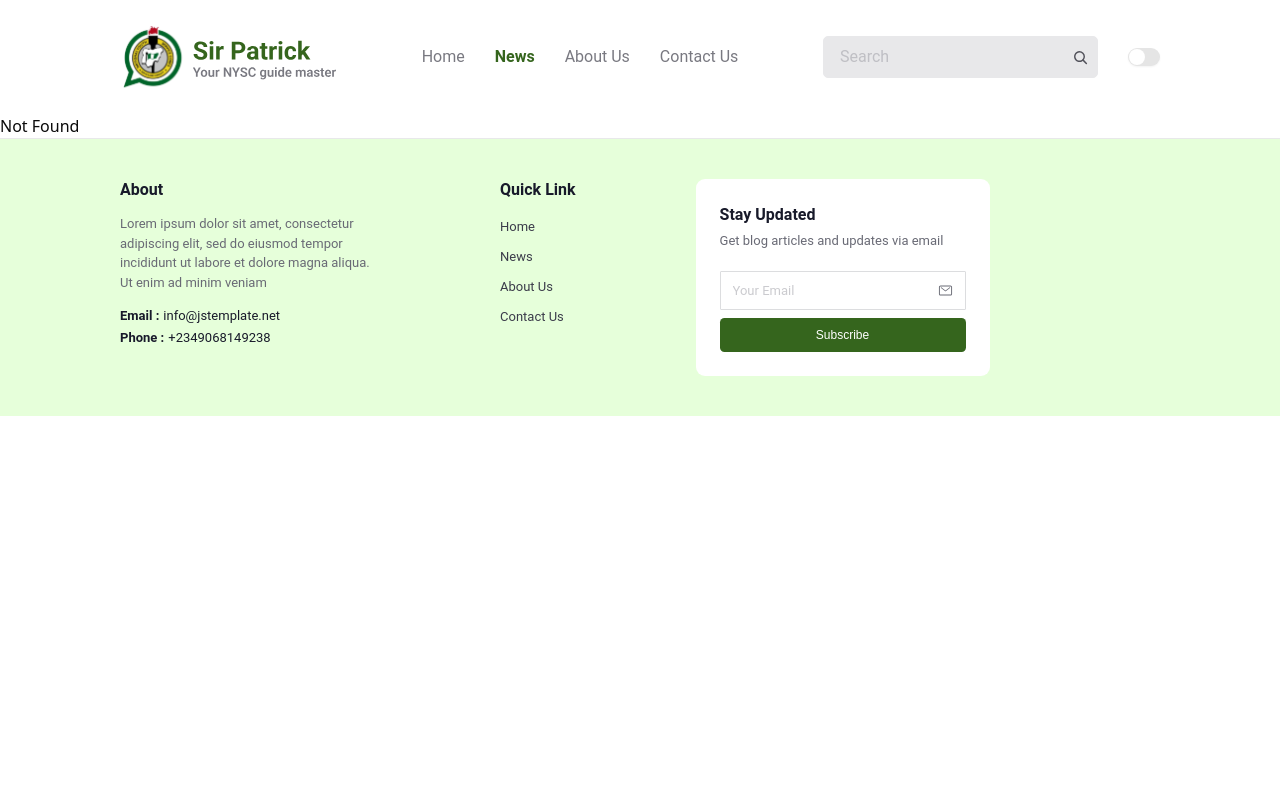
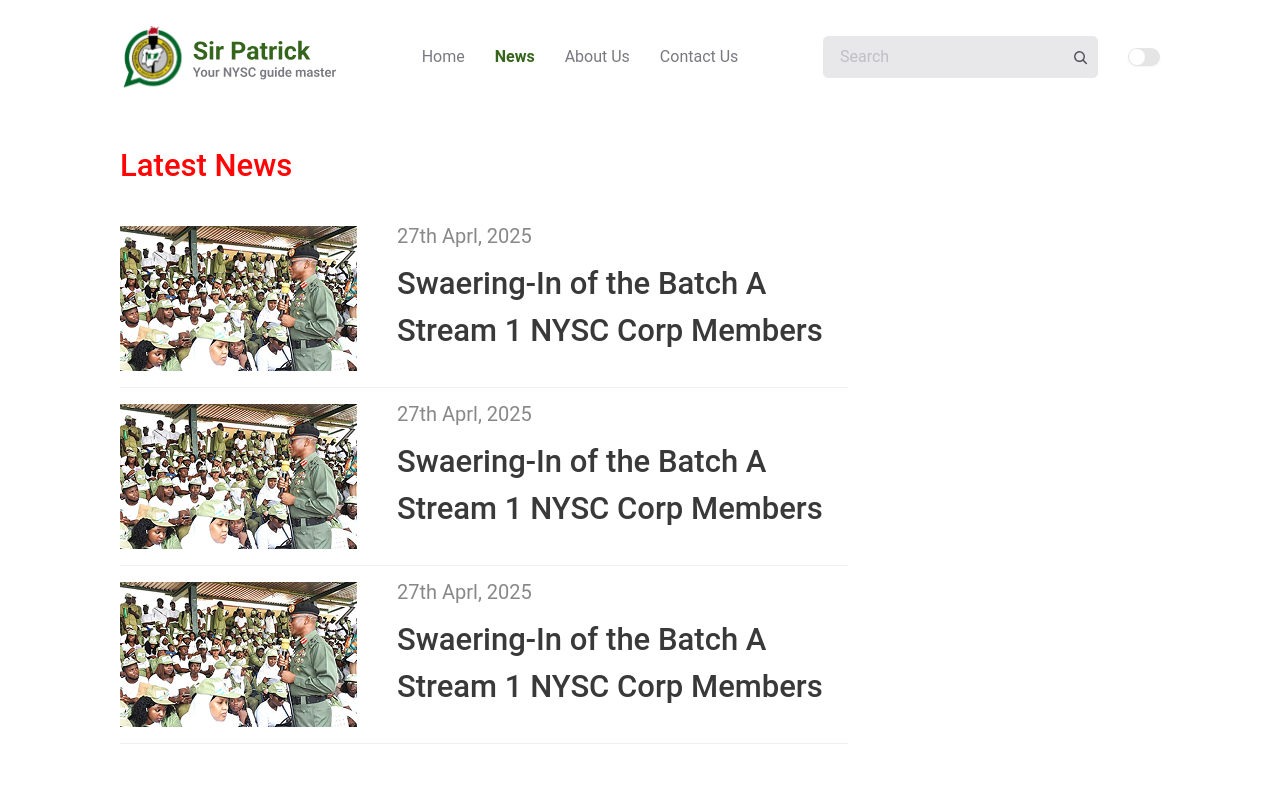
Before and after one commit to HenryAgu/sir-patrick, a React (Vite) app: page /news in a window 1280 px wide. Shown: the top 800 px of the page. Built offline with nearby package versions, Linux system fonts and the light colour scheme.

Commit message:
latest news page

```diff
--- /dev/null
+++ b/src/components/latestNews.tsx
@@ -0,0 +1,59 @@
+import { Link } from "@tanstack/react-router";
+
+interface News {
+  path: string;
+  image: string;
+  date: string;
+  title: string;
+}
+
+const news: News[] = [
+  {
+    path: "/",
+    image: "/images/Image.png",
+    date: "27th Aprl, 2025",
+    title: "Swaering-In of the Batch A Stream 1 NYSC Corp Members",
+  },
+  {
+    path: "/",
+    image: "/images/Image.png",
+    date: "27th Aprl, 2025",
+    title: "Swaering-In of the Batch A Stream 1 NYSC Corp Members",
+  },
+  {
+    path: "/",
+    image: "/images/Image.png",
+    date: "27th Aprl, 2025",
+    title: "Swaering-In of the Batch A Stream 1 NYSC Corp Members",
+  },
+];
+
+const LatestNews = () => {
+  return (
+    <div className="my-4 lg:my-8 flex flex-col w-full md:w-[70%]">
+      {news.map((item, index) => (
+        <Link
+          to={item.path}
+          className="flex gap-x-5 lg:gap-x-10 border-b border-b-brand-gray-200 w-fit py-2 lg:py-4"
+          key={index}
+        >
+          <img
+            src={item.image}
+            alt="image"
+            className="lg:w-[237px] lg:h-[145px] lg:aspect-[237/145] w-[108px] h-[85px] aspect-[108/85]"
+          />
+          <div className="flex flex-col gap-y-[8.8px] lg:gap-y-[15px]">
+            <span className="text-[#39393999] text-[10px] lg:text-xl font-normal leading-[101%]">
+              {item.date}
+            </span>
+            <p className="line-clamp-2 text-[#393939] font-medium text-[13px] lg:text-[31px]">
+              {item.title}
+            </p>
+          </div>
+        </Link>
+      ))}
+    </div>
+  );
+};
+
+export default LatestNews;
--- a/src/index.css
+++ b/src/index.css
@@ -16,7 +16,7 @@
   }
 }
 @theme {
-  --color-secondary-50: #F6F6F7;
+  --color-secondary-50: #f6f6f7;
   --color-secondary-100: #e8e8ea;
   --color-secondary-200: #dcdddf;
   --color-secondary-400: #97989f;
@@ -29,6 +29,7 @@
   --color-brand-green-300: #e6ffda;
   --color-brand-green-900: #35651d;
 
+  --color-brand-gray-200: #f0f0f0;
   --color-brand-gray-300: #e8e8ea;
   --color-brand-gray-400: #aabda1;
   --color-brand-gray-500: #797981;
--- a/src/routeTree.gen.ts
+++ b/src/routeTree.gen.ts
@@ -11,11 +11,18 @@
 // Import Routes
 
 import { Route as rootRoute } from './routes/__root'
+import { Route as NewsImport } from './routes/news'
 import { Route as ContactImport } from './routes/contact'
 import { Route as AboutImport } from './routes/about'
 import { Route as IndexImport } from './routes/index'
 
 // Create/Update Routes
+
+const NewsRoute = NewsImport.update({
+  id: '/news',
+  path: '/news',
+  getParentRoute: () => rootRoute,
+} as any)
 
 const ContactRoute = ContactImport.update({
   id: '/contact',
@@ -60,6 +67,13 @@ declare module '@tanstack/react-router' {
       preLoaderRoute: typeof ContactImport
       parentRoute: typeof rootRoute
     }
+    '/news': {
+      id: '/news'
+      path: '/news'
+      fullPath: '/news'
+      preLoaderRoute: typeof NewsImport
+      parentRoute: typeof rootRoute
+    }
   }
 }
 
@@ -69,12 +83,14 @@ export interface FileRoutesByFullPath {
   '/': typeof IndexRoute
   '/about': typeof AboutRoute
   '/contact': typeof ContactRoute
+  '/news': typeof NewsRoute
 }
 
 export interface FileRoutesByTo {
   '/': typeof IndexRoute
   '/about': typeof AboutRoute
   '/contact': typeof ContactRoute
+  '/news': typeof NewsRoute
 }
 
 export interface FileRoutesById {
@@ -82,14 +98,15 @@ export interface FileRoutesById {
   '/': typeof IndexRoute
   '/about': typeof AboutRoute
   '/contact': typeof ContactRoute
+  '/news': typeof NewsRoute
 }
 
 export interface FileRouteTypes {
   fileRoutesByFullPath: FileRoutesByFullPath
-  fullPaths: '/' | '/about' | '/contact'
+  fullPaths: '/' | '/about' | '/contact' | '/news'
   fileRoutesByTo: FileRoutesByTo
-  to: '/' | '/about' | '/contact'
-  id: '__root__' | '/' | '/about' | '/contact'
+  to: '/' | '/about' | '/contact' | '/news'
+  id: '__root__' | '/' | '/about' | '/contact' | '/news'
   fileRoutesById: FileRoutesById
 }
 
@@ -97,12 +114,14 @@ export interface RootRouteChildren {
   IndexRoute: typeof IndexRoute
   AboutRoute: typeof AboutRoute
   ContactRoute: typeof ContactRoute
+  NewsRoute: typeof NewsRoute
 }
 
 const rootRouteChildren: RootRouteChildren = {
   IndexRoute: IndexRoute,
   AboutRoute: AboutRoute,
   ContactRoute: ContactRoute,
+  NewsRoute: NewsRoute,
 }
 
 export const routeTree = rootRoute
@@ -117,7 +136,8 @@ export const routeTree = rootRoute
       "children": [
         "/",
         "/about",
-        "/contact"
+        "/contact",
+        "/news"
       ]
     },
     "/": {
@@ -128,6 +148,9 @@ export const routeTree = rootRoute
     },
     "/contact": {
       "filePath": "contact.tsx"
+    },
+    "/news": {
+      "filePath": "news.tsx"
     }
   }
 }
--- /dev/null
+++ b/src/routes/news.tsx
@@ -0,0 +1,17 @@
+import LatestNews from "@/components/latestNews";
+import { createFileRoute } from "@tanstack/react-router";
+
+export const Route = createFileRoute("/news")({
+  component: RouteComponent,
+});
+
+function RouteComponent() {
+  return (
+    <main className="px-5 lg:px-30 py-10 mx-auto w-full container min-h-[80vh] lg:min-h-screen font-roboto">
+      <h1 className="text-[#FF0505] font-medium text-xl lg:text-[31px] leading-6">
+        Latest News
+      </h1>
+      <LatestNews />
+    </main>
+  );
+}
```
Also changed, not shown: public/images/Image.png (added).
